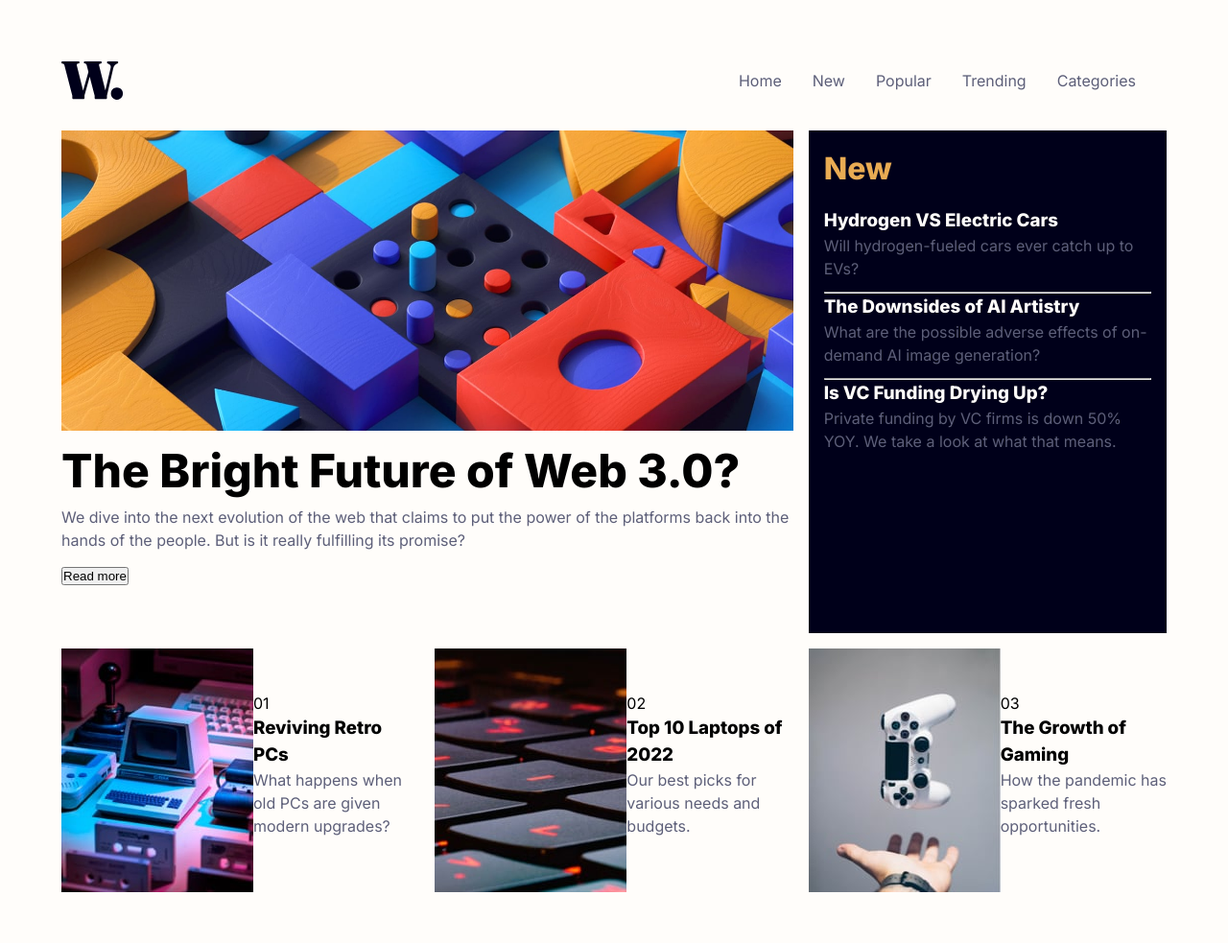
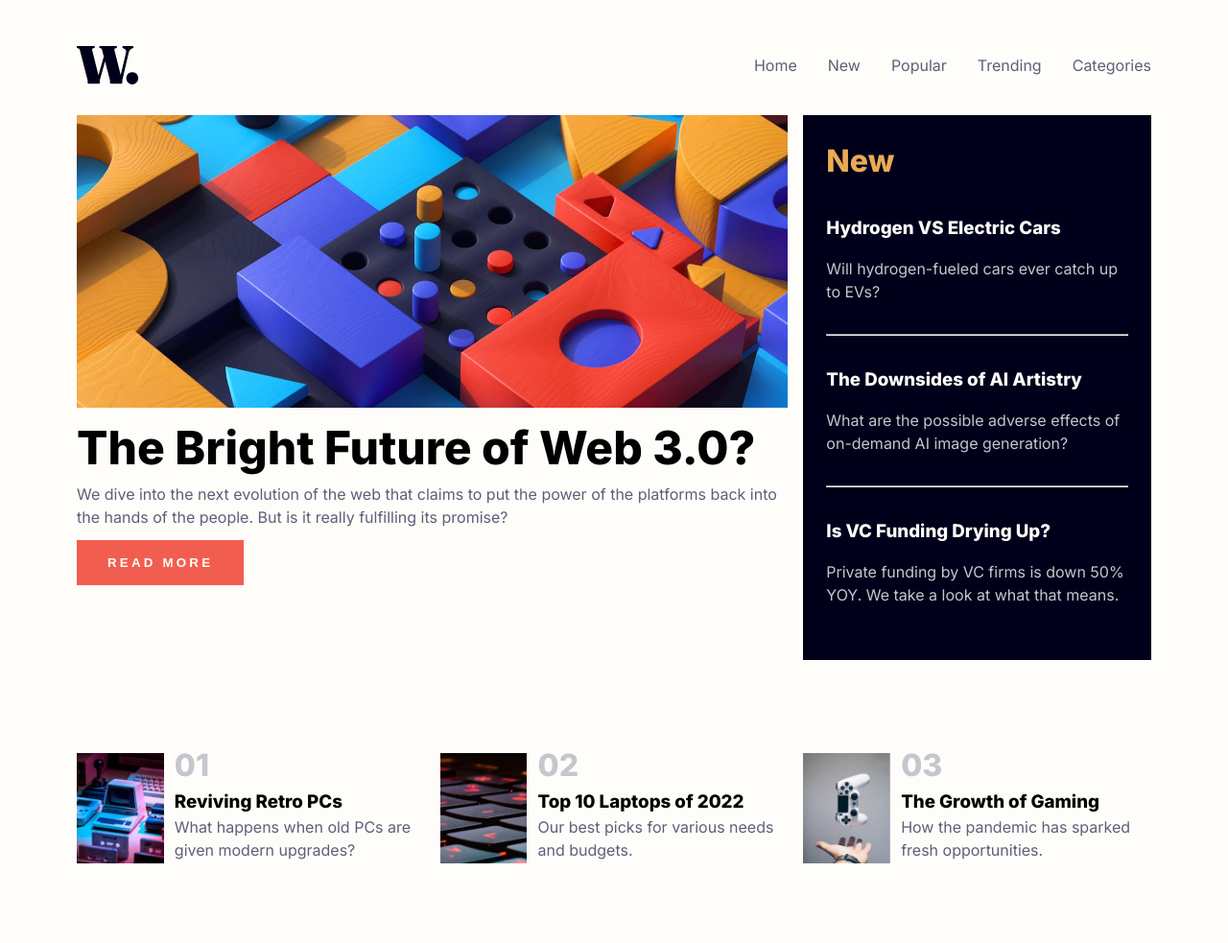
Before and after one commit to paupalazzesi/html-css-exercises, a website: page news-homepage-main/index.html in a window 1280 px wide. Shown: the whole page at 96% size. Drawn offline with Linux system fonts and the light colour scheme.

Commit message:
layout updates news

```diff
--- a/news-homepage-main/index.html
+++ b/news-homepage-main/index.html
@@ -36,17 +36,21 @@
 
       <img src="assets/images/image-web-3-desktop.jpg" alt=""/>
 
+      <div class="main-body-container"></div>
+
         <h1 class="main-title">
           The Bright Future of Web 3.0?
         </h1>
 
-      <div class="main-body-container">
+        <div>
           <p class="main-body">
             We dive into the next evolution of the web that claims to put the power of the platforms back into the hands of the people.
             But is it really fulfilling its promise?
           </p>
 
           <button class="main-button">Read more</button>
+          </div>
+
       </div>
     </article>
 
@@ -68,7 +72,7 @@
 
       </div>
 
-      <hr>
+      <hr class="divider">
 
       <div class="new-article-preview">
 
@@ -82,7 +86,7 @@
 
       </div>
 
-      <hr>
+      <hr class="divider">
 
       <div class="new-article-preview">
         <h3 class="new-article-title">
--- a/news-homepage-main/main.scss
+++ b/news-homepage-main/main.scss
@@ -9,7 +9,7 @@
     display: flex;
     flex-direction: column;
     justify-content: center;
-    margin: 4rem;
+    margin: 3rem 5rem;
 
 
 }
@@ -25,7 +25,7 @@
         display: flex;
 
         li {
-            margin-right: 2rem;
+            margin-left: 2rem;
         }
     }
 }
@@ -37,30 +37,33 @@
     gap: 1rem;
     margin-bottom: 4rem;
 
-    max-height: 100vh;
-
-
     .main-article {
         grid-column: 1/3;
         grid-row: 1/3;
 
-
         img {
             grid-column: 1/3;
-            grid-row: 1 /2;
+            grid-row: 1;
             max-width: 100%;
             max-height: 100%;
             object-fit: cover;
         }
 
-        .main-title {
-            grid-column: 1;
-            grid-row: 2;
+        .main-body-container {
+            display: flex;
+            flex-direction: row;
+
         }
 
-        .main-body-container {
-            grid-column: 2;
-            grid-row: 2;
+        .main-button {
+            background-color: var(--clr-bg-btn-primary);
+            color: var(--clr-bg-body);
+            text-transform: uppercase;
+            padding: 1rem 2rem;
+            border: none;
+            letter-spacing: 0.2rem;
+            font-weight: 700;
+
         }
 
     }
@@ -70,18 +73,27 @@
         grid-row: 1 / 3;
         background-color: var(--clr-bg-content);
         color: var(--clr-bg-body);
-        padding: 1rem;
+        padding: 1.5rem;
 
         .new-title {
             color: var(--clr-text-link-active);
+            margin-bottom: 2rem;
+        }
+
+        .new-article-title {
             margin-bottom: 1rem;
         }
 
-        .new-body {
-            margin-bottom: 1rem;
+        .new-article-body {
+            margin-bottom: 2rem;
+            color: var(--clr-text-numbers);
         }
 
-
+        .divider {
+            background-color: var(--clr-text-link-active);
+            height: 0.1px;
+            margin-bottom: 2rem;
+        }
 
     }
 
@@ -95,10 +107,16 @@
         .bottom-article {
             display: flex;
             align-items: center;
-            gap: 0.5rem
+            gap: 0.7rem;
 
             img {
-                max-width: 50px;
+                max-width: 25%;
+            }
+
+            mark {
+                font-weight: 800;
+                font-size: 2rem;
+                color: var(--clr-text-numbers);
             }
 
         }
```
Also changed, not shown: news-homepage-main/main.css, 1 other file. Lines whose indentation alone changed are shown as unchanged.
